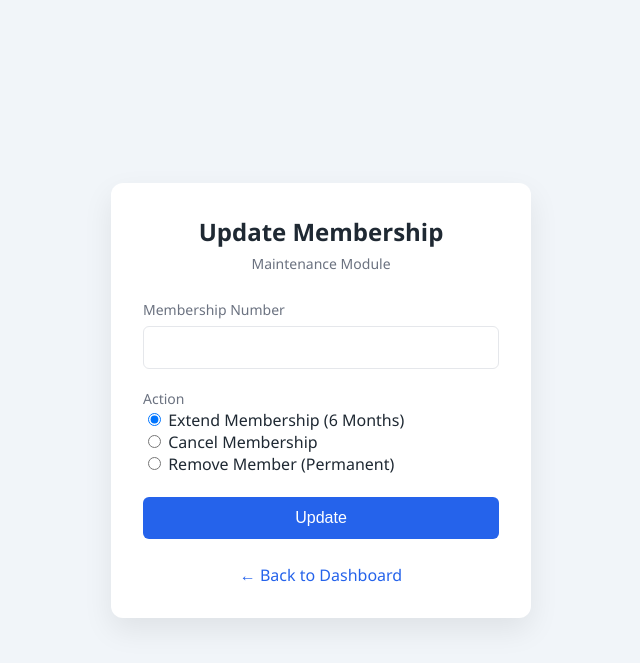
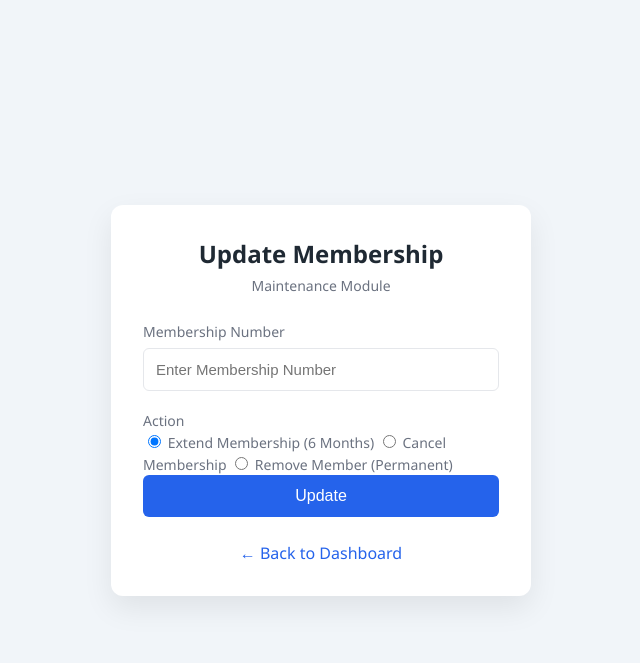
Before and after one commit to RoshanNegii/event_management, a Flask app: page /update in a window 1280 px wide. Shown: the top 663 px of the page, without its empty margins (319-959 px from the left). Run offline with Flask 3, Linux system fonts and the light colour scheme; a user stored in the database is signed in.

Commit message:
Fix update membership validation and UI

```diff
--- a/templates/update_membership.html
+++ b/templates/update_membership.html
@@ -1,6 +1,7 @@
 <!DOCTYPE html>
-<html>
+<html lang="en">
 <head>
+    <meta charset="UTF-8">
     <title>Update Membership</title>
     <link rel="stylesheet" href="{{ url_for('static', filename='style.css') }}">
 </head>
@@ -14,25 +15,39 @@
         </div>
 
         <form method="post">
-            <label>Membership Number</label>
-            <input type="number" name="mid" required>
+            <label for="mid">Membership Number</label>
+            <input
+                type="number"
+                id="mid"
+                name="mid"
+                placeholder="Enter Membership Number"
+                min="1"
+                step="1"
+                required
+            >
 
-            <label>Action</label><br>
-            <input type="radio" name="action" value="extend" checked>
-Extend Membership (6 Months)<br>
+            <label>Action</label>
 
-<input type="radio" name="action" value="cancel">
-Cancel Membership<br>
+            <div class="radio-group">
+                <label>
+                    <input type="radio" name="action" value="extend" checked>
+                    Extend Membership (6 Months)
+                </label>
 
-<input type="radio" name="action" value="delete">
-Remove Member (Permanent)<br><br>
+                <label>
+                    <input type="radio" name="action" value="cancel">
+                    Cancel Membership
+                </label>
+
+                <label>
+                    <input type="radio" name="action" value="delete">
+                    Remove Member (Permanent)
+                </label>
+            </div>
 
             <button type="submit">Update</button>
-                </form>
+        </form>
 
         <a href="/dashboard" class="back-link">← Back to Dashboard</a>
     </div>
 </div>
-
-</body>
-</html>
```
